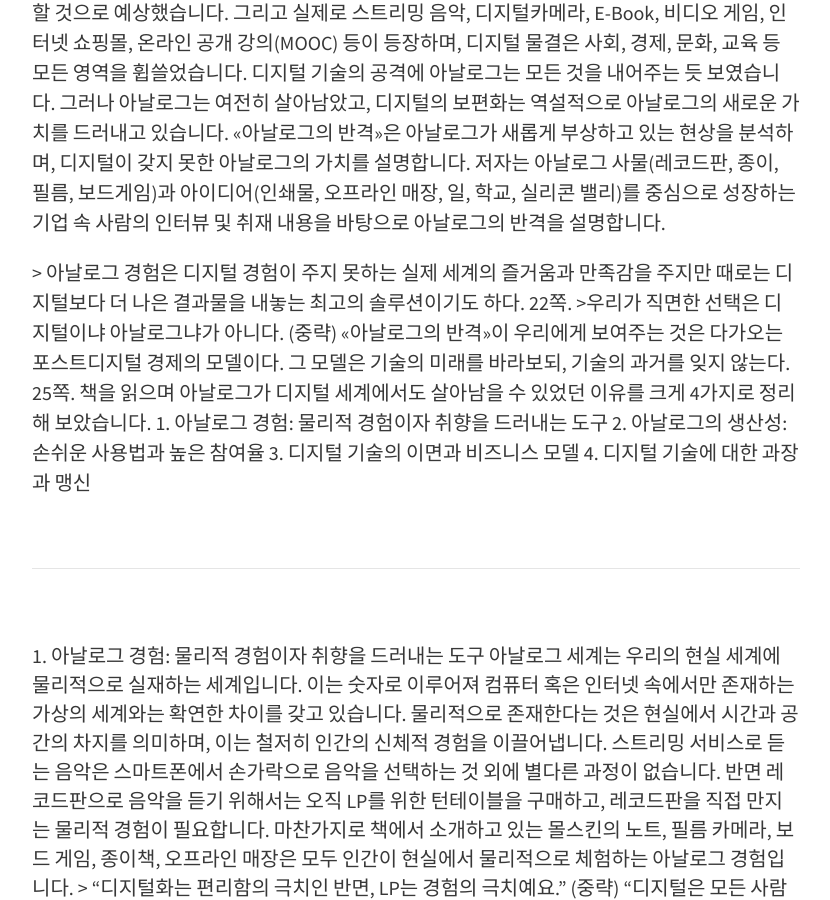
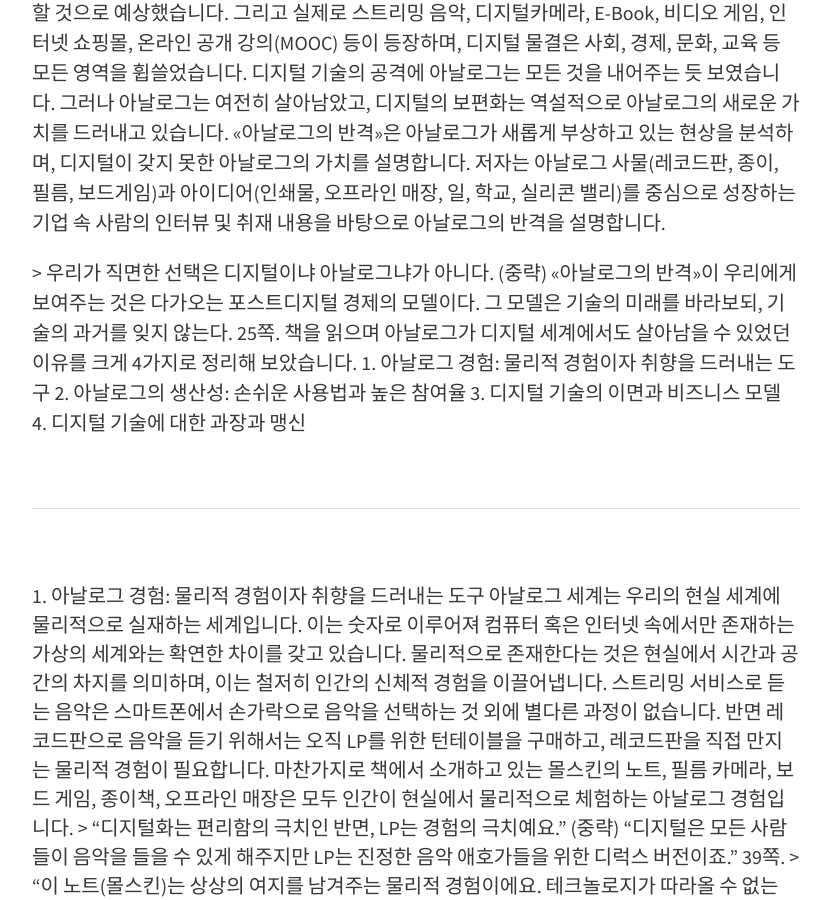
Before and after one commit to jungminL/jungminl.github.io, a Jekyll site: the page built from _posts/2019-04-29-book-rivew.md, in a window 1280 px wide and 900 px high, scrolled down 471 px. Shown: the whole window, without its empty margins (224-1054 px from the left). Built offline with Jekyll 4.4.1, drawn with Linux system fonts in a browser that asks for light colours; nearby versions of some CDN libraries.

Commit message:
post-amend

```diff
--- a/_posts/2019-04-29-book-rivew.md
+++ b/_posts/2019-04-29-book-rivew.md
@@ -6,9 +6,8 @@ tags: [책, 리뷰]
 ---
 <p>디지털 기술이 급격하게 성장하며 사람들은 머지않아 디지털 기술이 대부분의 아날로그를 대체할 것으로 예상했습니다. 그리고 실제로 스트리밍 음악, 디지털카메라, E-Book, 비디오 게임, 인터넷 쇼핑몰, 온라인 공개 강의(MOOC) 등이 등장하며, 디지털 물결은 사회, 경제, 문화, 교육 등 모든 영역을 휩쓸었습니다. 디지털 기술의 공격에 아날로그는 모든 것을 내어주는 듯 보였습니다. 그러나 아날로그는 여전히 살아남았고, 디지털의 보편화는 역설적으로 아날로그의 새로운 가치를 드러내고 있습니다. «아날로그의 반격»은 아날로그가 새롭게 부상하고 있는 현상을 분석하며, 디지털이 갖지 못한 아날로그의 가치를 설명합니다. 저자는 아날로그 사물(레코드판, 종이, 필름, 보드게임)과 아이디어(인쇄물, 오프라인 매장, 일, 학교, 실리콘 밸리)를 중심으로 성장하는 기업 속 사람의 인터뷰 및 취재 내용을 바탕으로 아날로그의 반격을 설명합니다.<p/>
 
-> 아날로그 경험은 디지털 경험이 주지 못하는 실제 세계의 즐거움과 만족감을 주지만 때로는 디지털보다 더 나은 결과물을 내놓는 최고의 솔루션이기도 하다. 22쪽.
->우리가 직면한 선택은 디지털이냐 아날로그냐가 아니다. (중략) «아날로그의 반격»이 우리에게 보여주는 것은 다가오는 포스트디지털 경제의 모델이다. 그 모델은 기술의 미래를 바라보되, 기술의 과거를 잊지 않는다. 25쪽.
 
+> 우리가 직면한 선택은 디지털이냐 아날로그냐가 아니다. (중략) «아날로그의 반격»이 우리에게 보여주는 것은 다가오는 포스트디지털 경제의 모델이다. 그 모델은 기술의 미래를 바라보되, 기술의 과거를 잊지 않는다. 25쪽.
 
 책을 읽으며 아날로그가 디지털 세계에서도 살아남을 수 있었던 이유를 크게 4가지로 정리해 보았습니다.
 1. 아날로그 경험: 물리적 경험이자 취향을 드러내는 도구
```
